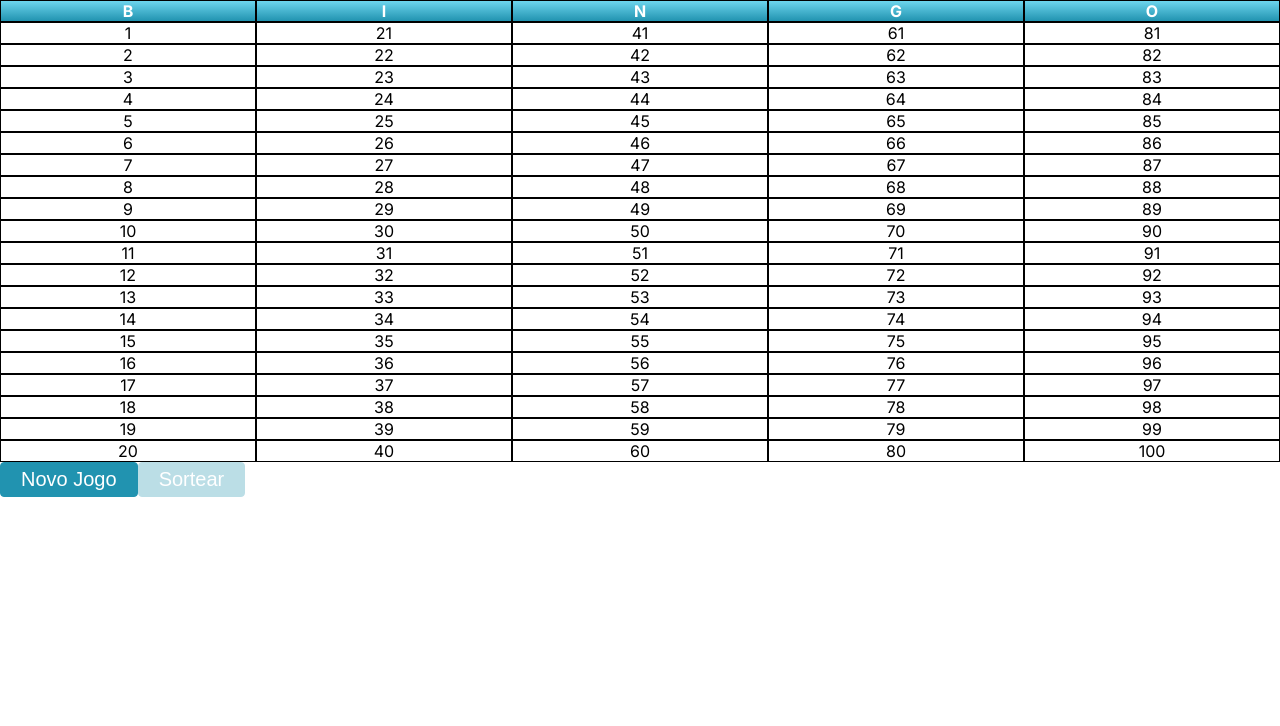
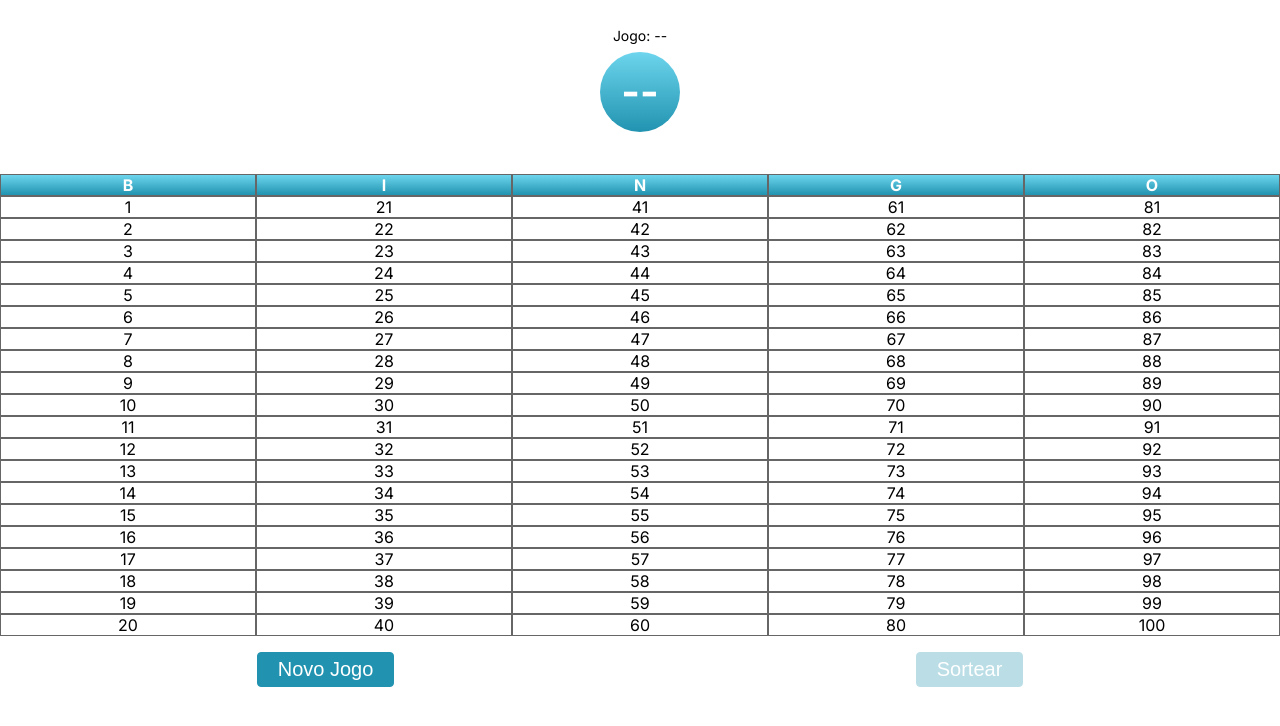
Before and after one commit to Davidlblanco/bingo, a Next.js app: page /sort in a window 1280 px wide. Shown: the top 726 px of the page. Built offline with nearby package versions, Linux system fonts and the light colour scheme.

Commit message:
/sort style

```diff
--- a/src/app/sort/page.module.css
+++ b/src/app/sort/page.module.css
@@ -5,7 +5,7 @@
   text-align: center;
 }
 .fullTable div,.fullTableTitle p{
-  border: 1px solid #000;
+  border: 1px solid #666;
   width: 20vw;
   line-height: 20px;
 }
@@ -26,6 +26,17 @@
   display: grid;
   grid-template-columns: repeat(5, auto);
   list-style: none;
+  gap:8px
+}
+.lastFive li{
+  background: #2193b0;
+  border-radius: 50%;
+  color: white;
+  width: 30px;
+  height: 30px;
+  display: flex;
+  justify-content: center;
+  align-items: center;
 }
 .sort button{
   background: #2193b0;  /* fallback for old browsers */
@@ -38,3 +49,39 @@
 .sort button:disabled{
   opacity: .3;
 }
+.lastNumber{
+  font-size: 40px;
+  font-weight: bold;
+  background: #2193b0;
+  background: -webkit-linear-gradient(to bottom, #6dd5ed, #2193b0);  /* Chrome 10-25, Safari 5.1-6 */
+  background: linear-gradient(to bottom, #6dd5ed, #2193b0); /* W3C, IE 10+/ Edge, Firefox 16+, Chrome 26+, Opera 12+, Safari 7+ */
+  border-radius: 50%;
+  width: 80px;
+  height: 80px;
+  color: white;
+  margin: 8px 0;
+  display: flex;
+  justify-content: center;
+  align-items: center;
+
+}
+.topInfo{
+  /* border-radius: 50%; */
+  width: 200px;
+  height: 150px;
+  /* border: 1px solid #2193b0; */
+  display: flex;
+  align-items: center;
+  justify-content: center;
+  flex-direction: column;
+  margin: 8px auto 16px;
+}
+.gameId{
+  font-size: 14px;
+}
+.bottomControls{
+  display: flex;
+  justify-content: space-around;
+  gap:8px;
+  margin-top: 16px;
+}
--- a/src/app/sort/page.tsx
+++ b/src/app/sort/page.tsx
@@ -25,15 +25,17 @@ export default function Page() {
 
   return (
     <div className={styles.sort}>
-      {/* <Header /> */}
-      {gameId?`id: ${gameId}`:null}
-      {sortedNumbers.length>0?<div  className={styles.lastNumber}>Último número: {sortedNumbers[sortedNumbers.length -1]}</div>:null}
-      {lastItems.length>0?
-        <div>Últimos 5 números:
-          <ul className={styles.lastFive}>
-            {lastItems.map(item=><li key={item}>{item}</li>)}
-          </ul>
-        </div>:null}
+
+      <div className={styles.topInfo}>
+        <p className={styles.gameId}>Jogo: {gameId?gameId:'--'}</p>
+        <div  className={styles.lastNumber}>{sortedNumbers[sortedNumbers.length -1]||`--`}</div>
+          <div>
+            <ul className={styles.lastFive}>
+              {lastItems.map(item=><li key={item}>{item}</li>)}
+            </ul>
+          </div>
+      </div>
+        {/* :null} */}
         <div className={styles.fullTableTitle}>
           <p>B</p>
           <p>I</p>
@@ -46,8 +48,10 @@ export default function Page() {
           <div key={number} className={sortedNumbers.includes(number)?styles.active:''}>{number}</div>,
         )}
       </div>
-      <button onClick={restart}>Novo Jogo</button>
-      <button onClick={handleClick} disabled={allNumbers.length===0||!gameId}>Sortear</button>
+      <div className={styles.bottomControls}>
+        <button onClick={restart}>Novo Jogo</button>
+        <button onClick={handleClick} disabled={allNumbers.length===0||!gameId}>Sortear</button>
+      </div>
 
     </div>
   )
```
